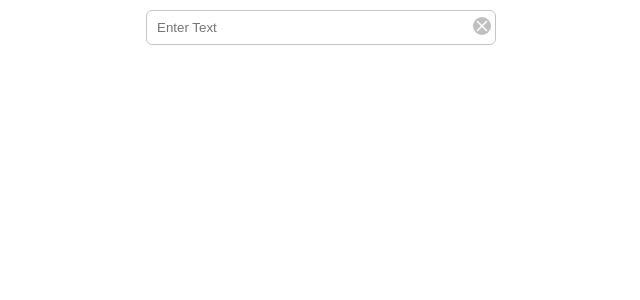
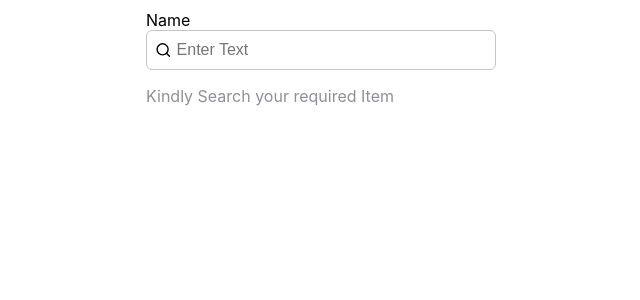
Before and after one commit to shivam-cedcoss/training, a React (Create React App) app: page / in a window 1280 px wide. Shown: the top 300 px of the page, without its empty margins (319-959 px from the left). Built offline with nearby package versions, Linux system fonts and the light colour scheme.

Commit message:
Autocomplete commit-3 update working

```diff
--- a/src/App.tsx
+++ b/src/App.tsx
@@ -1,6 +1,4 @@
-import React from 'react';
 import AutoComplete from './Components/AutoComplete';
-
 function App() {
 
   const options = [
@@ -11,7 +9,7 @@ function App() {
       id: "popover0",
       popoverContent: (<div>
         <h1>Heading</h1>
-        <p>Barbara-anne Barbara-anne Barbara-anne Barbara-anne</p>
+        <p>popover0</p>
       </div>)
     },
     {
@@ -25,7 +23,7 @@ function App() {
       id: "popover2",
       popoverContent: (<div>
         <h1>Heading</h1>
-        <p>Barbara-anne Barbara-anne Barbara-anne Barbara-anne</p>
+        <p>popover2</p>
       </div>)
     },
     {
@@ -46,7 +44,7 @@ function App() {
       id: "popover5",
       popoverContent: (<div>
         <h1>Heading</h1>
-        <p>Barbara-anne Barbara-anne Barbara-anne Barbara-anne</p>
+        <p>popover5</p>
       </div>)
     },
     {
@@ -80,7 +78,7 @@ function App() {
       id: "popover9",
       popoverContent: (<div>
         <h1>Heading</h1>
-        <p>Barbara-anne Barbara-anne Barbara-anne Barbara-anne</p>
+        <p>popover9</p>
       </div>)
     },
     {
@@ -130,7 +128,7 @@ function App() {
       value: "Niel",
       popoverContent: (<div>
         <h1>Heading</h1>
-        <p>Barbara-anne Barbara-anne Barbara-anne Barbara-anne</p>
+        <p>Niel</p>
       </div>)
     },
     {
@@ -154,7 +152,7 @@ function App() {
       value: "Truman",
       popoverContent: (<div>
         <h1>Heading</h1>
-        <p>Barbara-anne Barbara-anne Barbara-anne Barbara-anne</p>
+        <p>Truman</p>
       </div>)
     },
     {
@@ -182,7 +180,7 @@ function App() {
       value: "Zorine",
       popoverContent: (<div>
         <h1>Heading</h1>
-        <p>Barbara-anne Barbara-anne Barbara-anne Barbara-anne</p>
+        <p>Zorine</p>
       </div>)
     },
     {
@@ -202,7 +200,7 @@ function App() {
       value: "Pepillo",
     },
   ];
-  return <AutoComplete options={options} />
+  return <AutoComplete options={options} label="Name" helpText="Kindly Search your required Item"/>
 }
 
 export default App;
--- a/src/Components/AutoComplete.css
+++ b/src/Components/AutoComplete.css
@@ -4,7 +4,11 @@
   margin-top: 10px;
 }
 
-.inte__AutoComplete--Wrapper > div {
+.inte__AutoComplete--helptext {
+  color: #8c9098;
+}
+
+.inte__AutoComplete--input-div {
   display: flex;
   align-items: center;
   border: 0.1rem solid var(--inte-G50);
@@ -12,7 +16,7 @@
   border-radius: 6px;
 }
 
-.inte__AutoComplete--Wrapper > div:hover {
+.active {
   border: 0.1rem solid var(--inte-P900);
 }
 
@@ -27,6 +31,11 @@
   width: 100%;
   border: none;
   outline: none;
+  padding: 5px;
+}
+
+.inte__AutoComplete--input[type="text"] {
+  font-size: 16px;
 }
 
 ul {
@@ -58,7 +67,7 @@ li {
   word-wrap: break-word;
   padding: 5px;
   font-size: 14px;
-  color: var(--inte-G450)!important;
+  color: var(--inte-G450) !important;
 }
 
 .inte__AutoComplete--list-item {
@@ -82,7 +91,7 @@ span.inte__Autocomplete-popover {
 }
 
 .cross-icon {
-  background: silver;
+  background: #8c9098;
   border-radius: 50%;
   color: white;
   height: 18px;
--- a/src/Components/AutoComplete.tsx
+++ b/src/Components/AutoComplete.tsx
@@ -2,9 +2,12 @@ import React, { useEffect, useState, useRef, ReactNode } from 'react';
 import './AutoComplete.css';
 import '../GlobalCss/style.css';
 import { Search } from 'react-feather';
+import { createPortal } from 'react-dom';
 
 interface Idata {
-  options?: Array<objI>
+  options?: Array<objI>,
+  label?: string,
+  helpText?: string
 }
 
 interface objI {
@@ -15,10 +18,12 @@ interface objI {
   popoverContent?: ReactNode | string | number
 }
 
-const AutoComplete = ({ options }: Idata) => {
+const AutoComplete = ({ options, label, helpText }: Idata) => {
   const [inputText, setInputText] = useState<string>('');
   const [matchedData, setMatchedData] = useState<objI[] | undefined>([]);
-  const [flag, setFlag] = useState(false)
+  const [flag, setFlag] = useState<boolean>(false);
+  const [show, setShow] = useState<boolean>(false);
+  const [active, setActive] = useState<boolean>(false)
   const divRef = useRef<HTMLDivElement>(null);
 
   // Getting input from user
@@ -54,6 +59,7 @@ const AutoComplete = ({ options }: Idata) => {
   const clickOutside = (e: any) => {
     if (divRef.current && !divRef.current.contains(e.target)) {
       setFlag(false)
+      setActive(false)
     }
   }
 
@@ -68,6 +74,7 @@ const AutoComplete = ({ options }: Idata) => {
   // Clicking on input box
   const clickInput = () => {
     inputText.length !== 0 && setFlag(!flag)
+    setActive(!active)
   }
 
   // Highlighting the current input
@@ -94,7 +101,12 @@ const AutoComplete = ({ options }: Idata) => {
     }
   }
 
-  const showPopover = (data: React.ReactNode) => {
+  const showPopover = () => {
+    setShow(true);
+  }
+
+  const hidePopover = () => {
+    setShow(false)
   }
 
   // Remove text on button click
@@ -102,16 +114,34 @@ const AutoComplete = ({ options }: Idata) => {
     setFlag(false)
     setInputText('');
     setMatchedData([]);
+    setActive(false)
   }
 
+
+  // const Modal = createPortal(
+  //   <div style={theme} ref={popoverRef} className="popover__container-popover">
+  //     {data}
+  //   </div>,
+  //   document.body
+  // );
+  // Displaying popover
+  const popover = (index: number, data: React.ReactNode) => {
+    return (
+      data
+    )
+  }
+
+
+  // Renders when matched data found
   const DataList = () => {
     return (
       <ul className="inte__AutoComplete--list">
         {matchedData?.map((i, index) => {
           return (
-            <li className="inte__AutoComplete--list-item" key={index} onClick={() => clickedItem(i.label)} onMouseEnter={() => showPopover(i.popoverContent)}>
+            <li className="inte__AutoComplete--list-item" key={index} onClick={() => clickedItem(i.label)} onMouseEnter={() => showPopover()} onMouseLeave={() => hidePopover()}>
               {highlightText(i.value, inputText)}
               {i.lname && <div style={{ color: "#9f9f9f" }}>{i.lname}</div>}
+              {show && i.popoverContent && popover(index, i.popoverContent)}
               {/* {i.popoverContent && <span className="inte__Autocomplete-popover">{index}{i.popoverContent}</span>} */}
             </li>
           )
@@ -119,7 +149,7 @@ const AutoComplete = ({ options }: Idata) => {
       </ul>
     )
   }
-
+  // Render's when no data found
   const NoDataFound = () => {
     return (
       <ul className="inte__Autocomplete--nodata">
@@ -129,16 +159,18 @@ const AutoComplete = ({ options }: Idata) => {
       </ul>
     )
   }
-
   return (
     <div className='inte__AutoComplete--Wrapper' ref={divRef}>
-      <div>
-        <input className="inte__AutoComplete--input" type="text" placeholder="Enter Text" onChange={(e) => getUserInput(e)} value={inputText} onClick={() => clickInput()} />
-        <button className="inte__AutoComplete--cut-btn" onClick={cutInputText}>
+      {label && <label htmlFor="input">{label}</label>}
+      <div className={active ? "inte__AutoComplete--input-div active" : 'inte__AutoComplete--input-div'}>
+        <Search size={18} />
+        <input className="inte__AutoComplete--input" type="text" placeholder="Enter Text" onChange={(e) => getUserInput(e)} value={inputText} onClick={() => clickInput()} id="input"/>
+        {inputText !== "" && <button className="inte__AutoComplete--cut-btn" onClick={cutInputText}>
           <svg viewBox="0 0 24 24" width="24" height="24" stroke="currentColor" strokeWidth="2" fill="none" strokeLinecap="round" strokeLinejoin="round" className="cross-icon"><line x1="18" y1="6" x2="6" y2="18"></line><line x1="6" y1="6" x2="18" y2="18"></line>
           </svg>
-        </button>
+        </button>}
       </div>
+      {helpText && !flag && <p className="inte__AutoComplete--helptext">{helpText}</p>}
       {matchedData?.length !== 0 ? flag && <DataList /> : flag && <NoDataFound />}
     </div>
   )
```
